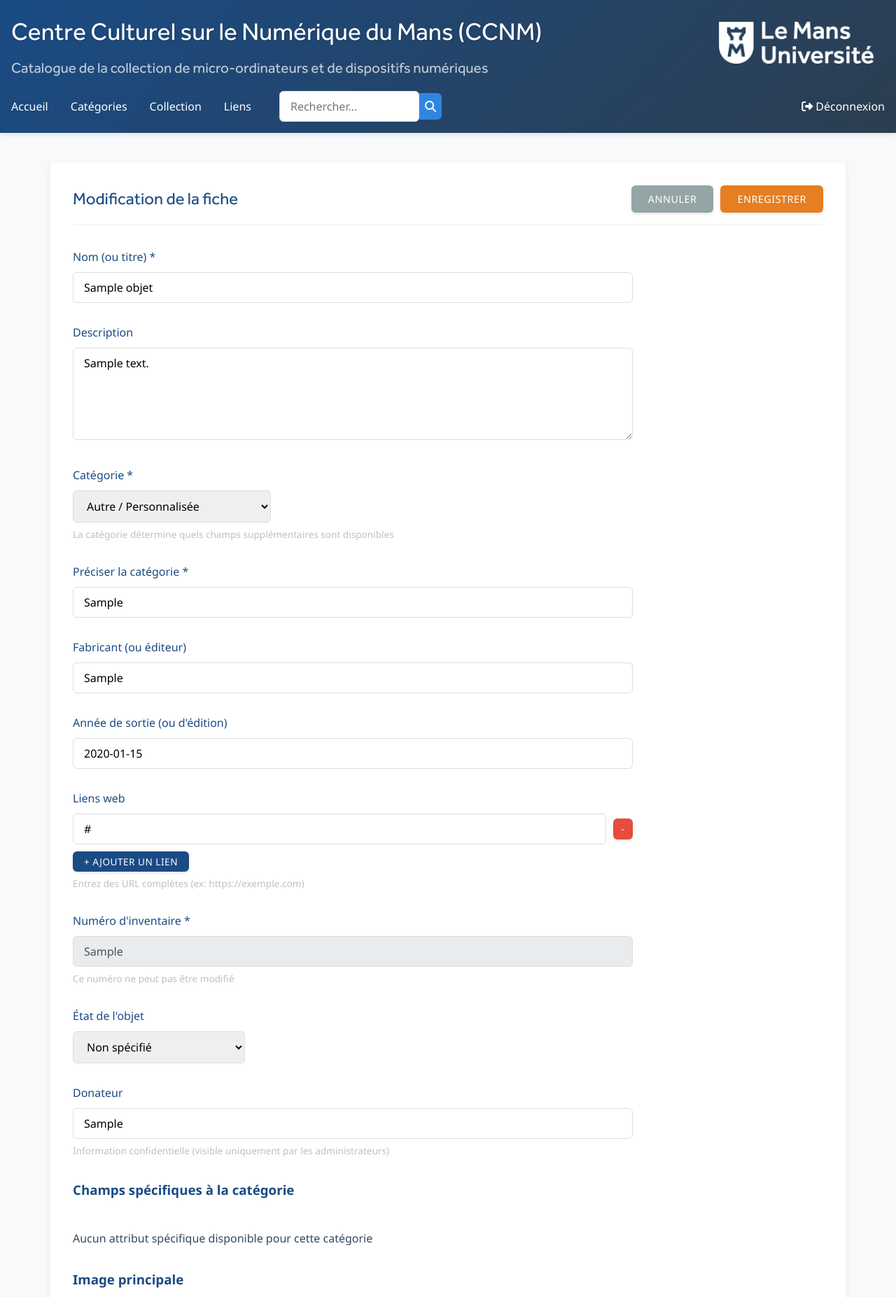
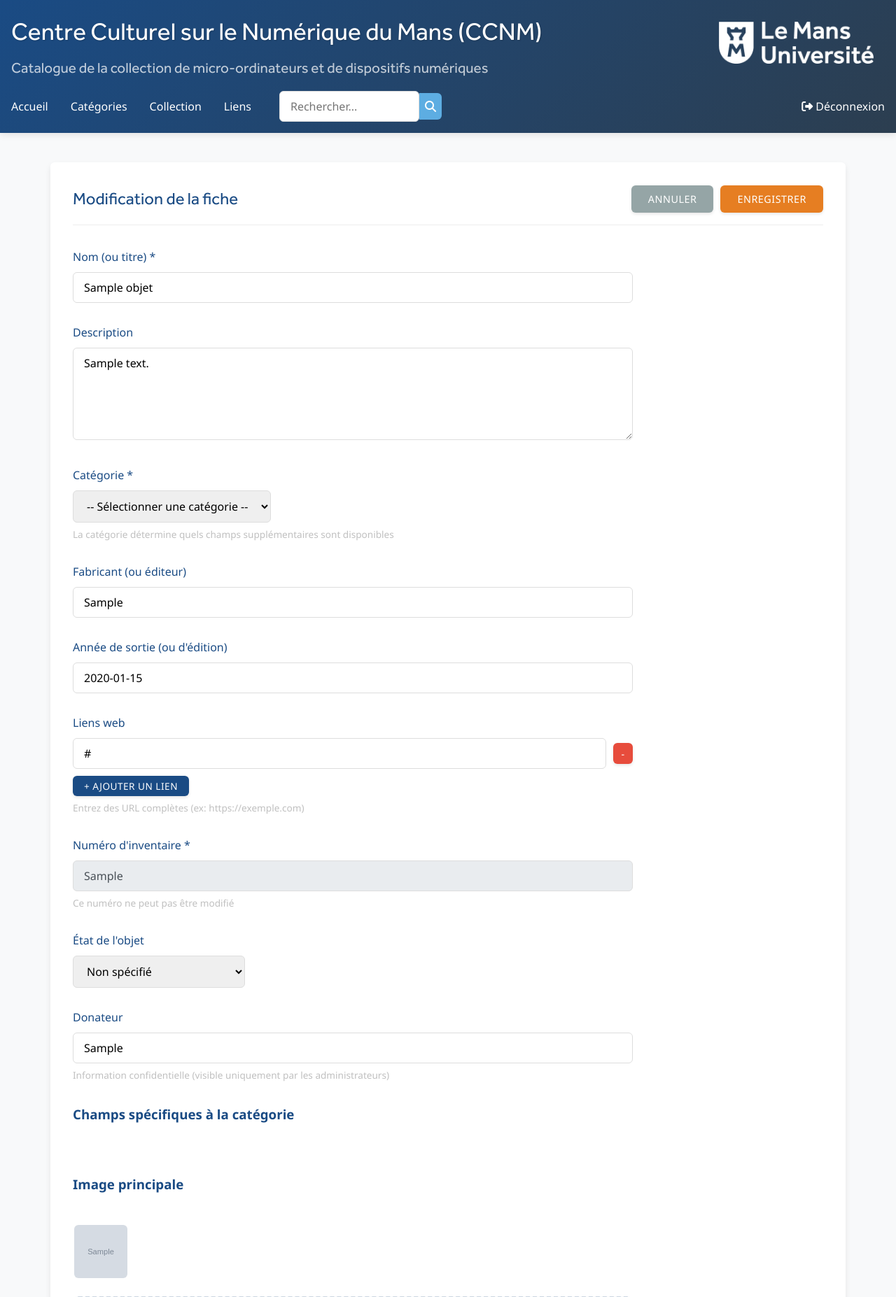
Before and after one commit to jlehuen/inventory_DB, a Flask app: page /admin/modifier/1 in a window 1280 px wide. Shown: the top 1854 px of the page at 70% size. Run offline with Flask 3, Linux system fonts and the light colour scheme; a user stored in the database is signed in; tables that the repository leaves empty hold one stand-in row (values such as "Sample post"); grey boxes marked "Sample" are stand-in pictures; some libraries are stand-ins or nearby versions.

Commit message:
Modifications diverses

```diff
--- a/static/categories.json
+++ b/static/categories.json
@@ -1,7 +1,7 @@
 {
   "Ordinateurs": {
     "icon": "fa-laptop",
-    "description": "Cette catégorie regroupe des ordinateurs personnels, des stations de travail et des systèmes portables. La collection couvre principalement la période des pionniers de la micro-informatique (années 1970) jusqu'au début des années 2000, illustrant divers aspects de l'histoire des ordinateurs.",
+    "description": "Cette catégorie regroupe des ordinateurs personnels, des stations de travail et des systèmes portables. La collection couvre principalement la période des pionniers de la micro-informatique (années 1970) jusqu'au début des années 2000, illustrant divers aspects de l'histoire des micro-ordinateurs.",
     "attributes": [
       {
         "id": "processeur",
@@ -121,7 +121,7 @@
   },
   "Livres": {
     "icon": "fa-book",
-    "description": "Notre collection comprend des manuels techniques, des ouvrages de référence sur les microprocesseurs et leur programmation (assembleur), sur l'architecture des ordinateurs, ainsi que sur les systèmes d'exploitation.",
+    "description": "Notre collection comprend des manuels techniques, des ouvrages de référence anciens sur les microprocesseurs et leur programmation (assembleur), sur l'architecture des ordinateurs, ainsi que sur les systèmes d'exploitation.",
     "attributes": [
       {
         "id": "auteur",
@@ -151,7 +151,7 @@
   },
   "Divers": {
     "icon": "fa-cube",
-    "description": "Cette catégorie rassemble des objets qui ne rentrent pas dans les autres catégories, mais qui présentent un intérêt pour l'histoire de l'informatique et des technologies numériques, tels que les terminaux télématiques ou les assistants personnels par exemple.",
+    "description": "Cette catégorie rassemble des objets qui ne rentrent pas dans les autres catégories, mais qui présentent un intérêt pour l'histoire de l'informatique et des technologies numériques, tels que les terminaux télématiques ou les assistants personnels (PDA) par exemple.",
     "attributes": [
       {
         "id": "description",
--- a/static/css/modernui.css
+++ b/static/css/modernui.css
@@ -3,7 +3,7 @@
 :root {
     /* Nouvelle palette de couleurs moderne */
     --primary-color: #1a4b84;       /* Bleu profond */
-    --secondary-color: #2e86de;     /* Bleu vif */
+    --secondary-color: #5DADE2;     /* Bleu vif */
     --accent-color: #e74c3c;        /* Rouge vif (inchangé) */
     --light-color: #f5f7fa;         /* Gris très clair */
     --dark-color: #2c3e50;          /* Bleu foncé (inchangé) */
@@ -436,6 +436,10 @@ footer {
     transform: translateX(5px);
 }
 
+.footer-section a.footer-link-highlight {
+    color: var(--secondary-color) !important;
+}
+
 .copyright {
     text-align: center;
     margin-top: 2.5rem;
--- a/templates/admin/modifier.html
+++ b/templates/admin/modifier.html
@@ -36,10 +36,7 @@
             <small>La catégorie détermine quels champs supplémentaires sont disponibles</small>
         </div>
 
-        <div class="form-group" id="autre-categorie-container" style="display: none;">
-            <label for="autre-categorie">Préciser la catégorie *</label>
-            <input type="text" id="autre-categorie" name="autre-categorie" value="{{ objet['categorie'] if objet['categorie'] and objet['categorie'] not in ['Ordinateur', 'Console de jeu', 'Périphérique', 'Appareil photo'] else '' }}">
-        </div>
+
 
         <div class="form-group">
             <label for="fabricant">Fabricant (ou éditeur)</label>
@@ -206,12 +203,6 @@
             categorieSelect.appendChild(option);
         }
 
-        // Ajouter explicitement l'option "Autre"
-        const optionAutre = document.createElement('option');
-        optionAutre.value = "Autre";
-        optionAutre.textContent = "Autre / Personnalisée";
-        categorieSelect.appendChild(optionAutre);
-
         // Récupérer la catégorie de l'objet depuis le serveur de manière sécurisée
         const serverCategorie = {{ objet['categorie']|tojson|safe }};
 
@@ -225,11 +216,6 @@
             // Vérifier si la valeur existe dans les options
             if (Array.from(categorieSelect.options).some(opt => opt.value === targetValue)) {
                 categorieSelect.value = targetValue;
-            } else if (targetValue && targetValue !== "Autre") {
-                // Si la catégorie n'existe pas dans la liste (ex: catégorie perso ou renommée), on passe en mode "Autre"
-                categorieSelect.value = "Autre";
-                document.getElementById('autre-categorie').value = targetValue;
-                toggleAutreCategorie();
             }
         }
     }
@@ -295,7 +281,7 @@
         container.innerHTML = '';
 
         // Gérer le cas "Autre" et les catégories sans attributs spécifiques définis
-        if (categorie === 'Autre' || !categorieAttributs[categorie]) {
+        if (!categorieAttributs[categorie]) {
             container.innerHTML = '<p>Aucun attribut spécifique disponible pour cette catégorie</p>';
             return;
         }
@@ -358,20 +344,6 @@
             divElement.appendChild(labelInput);
             container.appendChild(divElement);
         });
-    }
-
-    // Gérer l'affichage du champ "Autre catégorie"
-    function toggleAutreCategorie() {
-        const categorieSelect = document.getElementById('categorie');
-        const autreCategorieContainer = document.getElementById('autre-categorie-container');
-
-        if (categorieSelect.value === 'Autre') {
-            autreCategorieContainer.style.display = 'block';
-            document.getElementById('autre-categorie').setAttribute('required', 'required');
-        } else {
-            autreCategorieContainer.style.display = 'none';
-            document.getElementById('autre-categorie').removeAttribute('required');
-        }
     }
 
     let imageIndex = 1;
@@ -476,28 +448,12 @@
 
         // Écouter les changements de catégorie
         categorieSelect.addEventListener('change', function() {
-            toggleAutreCategorie();
             chargerAttributsSpecifiques();
         });
 
         // Intercepter la soumission du formulaire pour gérer "Autre catégorie"
         form.addEventListener('submit', function(e) {
-            if (categorieSelect.value === 'Autre') {
-                const autreCategorie = document.getElementById('autre-categorie').value.trim();
-                if (autreCategorie) {
-                    e.preventDefault(); // Empêcher la soumission standard
 
-                    // Créer un champ caché pour la catégorie personnalisée
-                    const hiddenInput = document.createElement('input');
-                    hiddenInput.type = 'hidden';
-                    hiddenInput.name = 'categorie_personnalisee';
-                    hiddenInput.value = autreCategorie;
-                    form.appendChild(hiddenInput);
-
-                    // Soumettre le formulaire
-                    form.submit();
-                }
-            }
         });
     });
 </script>
--- a/templates/base.html
+++ b/templates/base.html
@@ -34,7 +34,7 @@
                 <li>
                     <form action="{{ url_for('recherche') }}" method="get" class="search-form">
                         <input type="text" name="q" placeholder="Rechercher...">
-                        <button type="submit"><i class="fas fa-search"></i></button>
+                        <button type-="submit"><i class="fas fa-search"></i></button>
                     </form>
                 </li>
                 <li class="auth-status">
@@ -70,13 +70,13 @@
                 <p>Ce site présente la collection d’ordinateurs, de dispositifs numériques et d’ouvrages consacrés à l’informatique du Musée Martial Vivet.
                 Cette collection est conservée et exposée au sein de l’Institut d’Informatique Claude Chappe (IC2) à l’Université du Mans.
                 Elle est mise en valeur au travers d'évènements et de visites organisées par l’Institut d’Informatique Claude Chappe.</p>
-                <p class="mt-small"><a href="{{ url_for('martial_vivet') }}">Pourquoi notre espace muséographique porte-t-il le nom de Martial Vivet ?</a></p>
+                <p class="mt-small"><a href="{{ url_for('martial_vivet') }}" class="footer-link-highlight">Qui était Martial Vivet ?</a></p>
             </div>
             <div class="footer-section">
                 <h3>Contacts</h3>
-                <p>E-mail Musée : <a href="mailto:musee-ic2@univ-lemans.fr">musee-ic2@univ-lemans.fr</a></p>
-                <p>E-mail Institut Claude Chappe : <a href="mailto:icc@univ-lemans.fr">icc@univ-lemans.fr</a></p>
-                <p>Site web Institut Claude Chappe : <a href="https://ic2.univ-lemans.fr" target="_blank">https://ic2.univ-lemans.fr</a></p>
+                <p>E-mail Musée : <a href="mailto:musee-ic2@univ-lemans.fr" class="footer-link-highlight">musee-ic2@univ-lemans.fr</a></p>
+                <p>E-mail Institut Claude Chappe : <a href="mailto:icc@univ-lemans.fr" class="footer-link-highlight">icc@univ-lemans.fr</a></p>
+                <p>Site web Institut Claude Chappe : <a href="https://ic2.univ-lemans.fr" target="_blank" class="footer-link-highlight">https://ic2.univ-lemans.fr</a></p>
                 <p>Téléphone Institut Claude Chappe : +33 2 43 83 38 30</p>
             </div>
         </div>
--- a/templates/martial_vivet.html
+++ b/templates/martial_vivet.html
@@ -18,7 +18,7 @@
 
             <p>Formé à l’intelligence artificielle à l’Université de Paris VI, où il obtient un DEA puis un doctorat au début des années 1970 sous la direction de Jacques Pitrat, il s’inscrit très tôt dans une démarche interdisciplinaire reliant informatique, cognition et pédagogie. Il poursuit l’essentiel de sa carrière à l’Université du Maine (Le Mans), en tant que professeur d’informatique et directeur du Laboratoire d’Informatique de l’Université du Maine (LIUM) qu’il a créé.</p>
 
-            <p>Martial Vivet a joué également un rôle majeur dans la structuration de la recherche francophone en technologies éducatives, notamment par son implication dans la création et le développement de revues scientifiques de référence. Sa disparition prématurée a donné lieu à un numéro hommage de la revue Sciences et Technologies de l’Information et de la Communication pour l’Éducation et la Formation en 2000.</p>
+            <p>Martial Vivet a joué également un rôle majeur dans la structuration de la recherche francophone en technologies éducatives, notamment par son implication dans la création et le développement de revues scientifiques de référence. Sa disparition prématurée a donné lieu à un <a href="https://www.persee.fr/doc/stice_1265-1338_2000_num_7_1_1440" target="_blank">numéro hommage</a> de la revue STICEF (Sciences et Technologies de l’Information et de la Communication pour l’Éducation et la Formation) en 2000.</p>
 
             <p>Son héritage scientifique perdure à travers les nombreux chercheurs qu’il a formés, les institutions qu’il a contribué à développer et les orientations pédagogiques qu’il a aidé à faire émerger.</p>
         </div>
```
Also changed, not shown: 1 other file.
